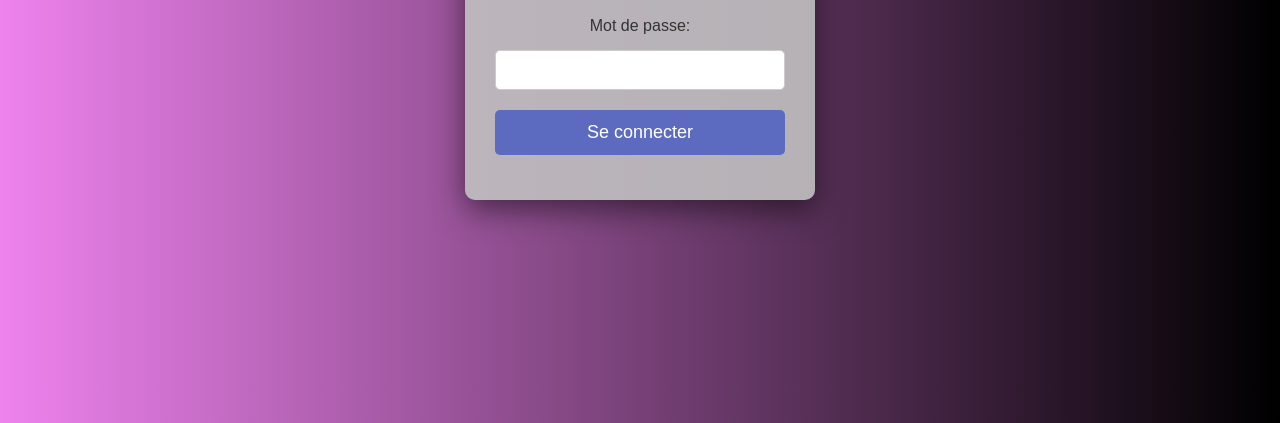
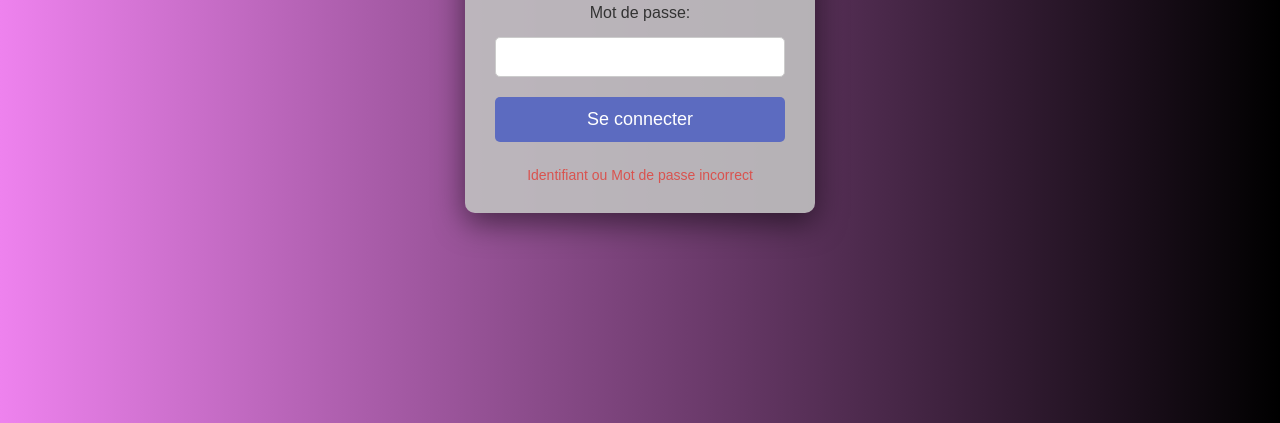
Before and after one commit to LeTueurV/Secret, a plain HTML site: page Index.html in a window 1280 px wide. Both pictures are taken after a click on the button "Se connecter". Shown: the part 377-800 px from the top of the page. Drawn offline with Linux system fonts and the light colour scheme.

Commit message:
erreur message

```diff
--- a/Index.html
+++ b/Index.html
@@ -15,6 +15,7 @@
                 <input type="password" required id="mdp" class="input-field"><br>
                 <input type="button" value="Se connecter" onclick="Vérif()" class="btn-submit"><br>
             </form>
+            <p id="error-message" class="error-message"></p>
         </div>
     </body>
 </html>
--- a/script.js
+++ b/script.js
@@ -9,15 +9,17 @@ async function hashPassword(password) {
 
 
 
-function Vérif()
-{
-    var vI={"Admin" : "8c8c11fb1189d882425d9bb229024689a601ba4b13a1e614d4303e15a578bb2c "};
+async function Vérif() {
+    var vI = { "Admin": "8c8c11fb1189d882425d9bb229024689a601ba4b13a1e614d4303e15a578bb2c" };
     var identifiant = document.getElementById('i').value;
     var motDePasse = document.getElementById('mdp').value;
     var hashedPassword = await hashPassword(motDePasse);
+    var errorMessage = document.getElementById('error-message');
+
     if (vI[identifiant] === hashedPassword) {
         window.location.href = "autorisé.html";
     } else {
-        alert("Identifiant ou Mot de passe incorrect");
+        errorMessage.textContent = "Identifiant ou Mot de passe incorrect"; // Affiche le message d'erreur
+        errorMessage.style.display = "block"; // Affiche le message d'erreur
     }
 }
--- a/styles.css
+++ b/styles.css
@@ -76,3 +76,10 @@ h3 {
 input, .label {
     margin-bottom: 15px;
 }
+
+.error-message {
+    color: #d9534f; /* Rouge vif */
+    font-size: 14px;
+    margin-top: 10px;
+    display: none; /* Cacher par défaut */
+}
```
